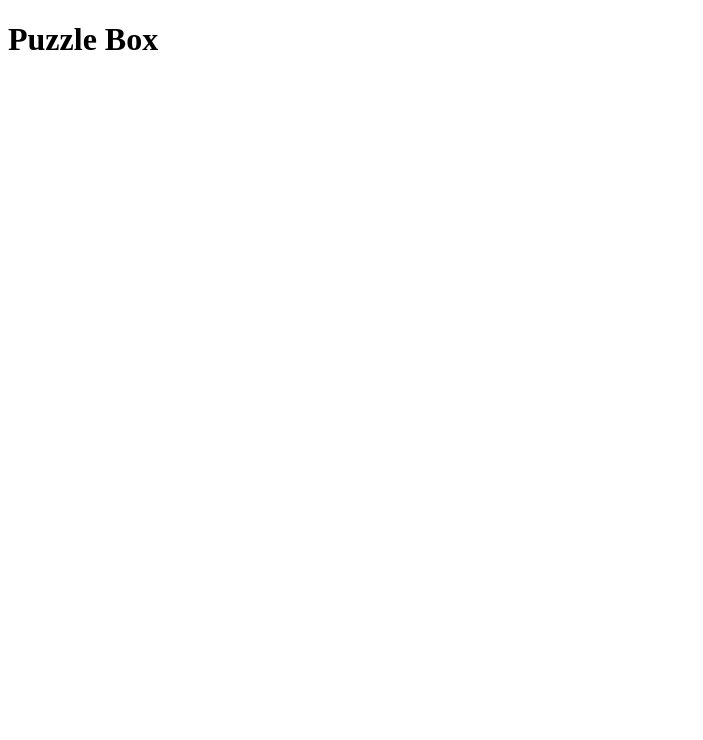
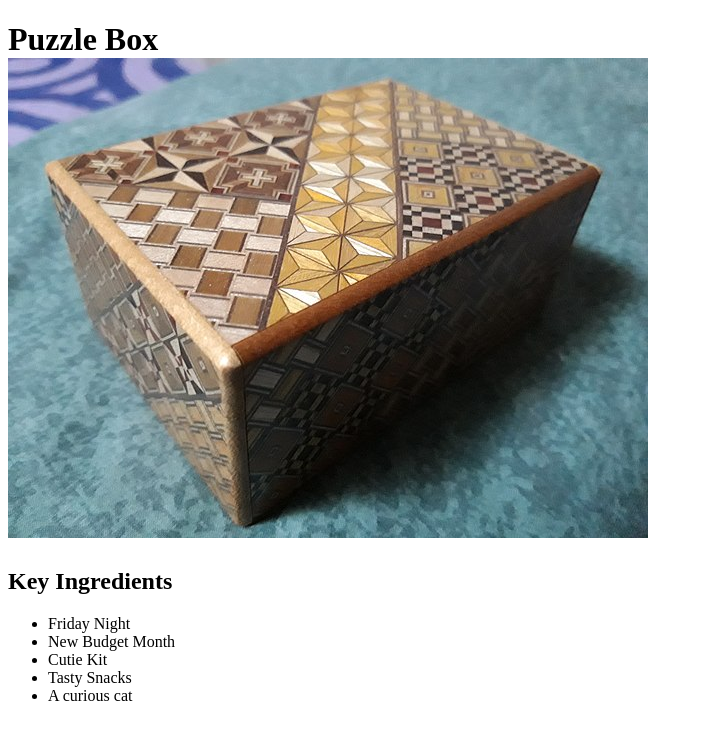
Before and after one commit to seedybrew/odin-recipes, a plain HTML site: page recipes/puzzle_box.html in a window 1280 px wide. Shown: the whole page, without its empty margins (0-703 px from the left). Drawn offline with Linux system fonts and the light colour scheme.

Commit message:
updated images for each

```diff
--- a/recipes/puzzle_box.html
+++ b/recipes/puzzle_box.html
@@ -6,7 +6,17 @@
     <title>Puzzle Box</title>
 </head>
 <body>
-    <h1>Puzzle Box</h1>
-
+    <body>
+        <h1>Puzzle Box<br>
+            <img src="../images/puzzle_box.jpg">
+        </h1>
+        <h2>Key Ingredients</h2>
+        <ul>
+            <li>Friday Night</li>
+            <li>New Budget Month</li>
+            <li>Cutie Kit</li>
+            <li>Tasty Snacks</li>
+            <li>A curious cat</li>
+        </ul>
 </body>
 </html>
```
Also changed, not shown: recipes/dance_party.html (+4 -3 lines).
